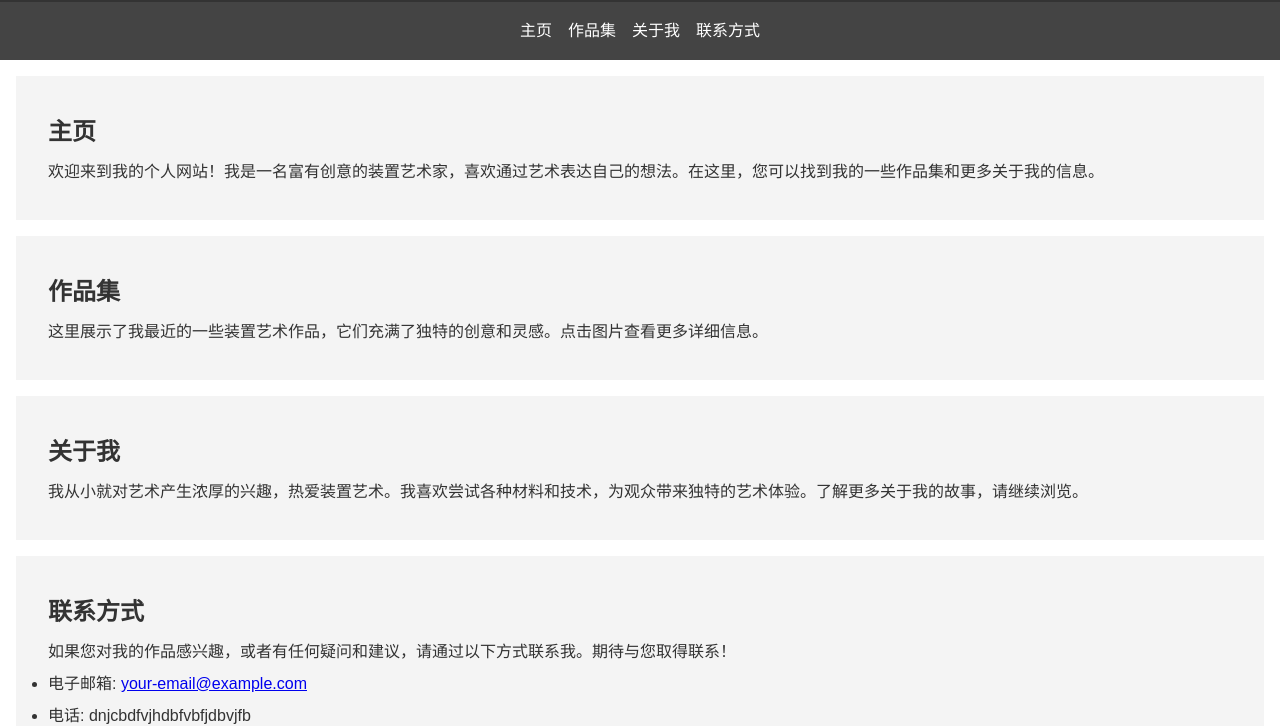
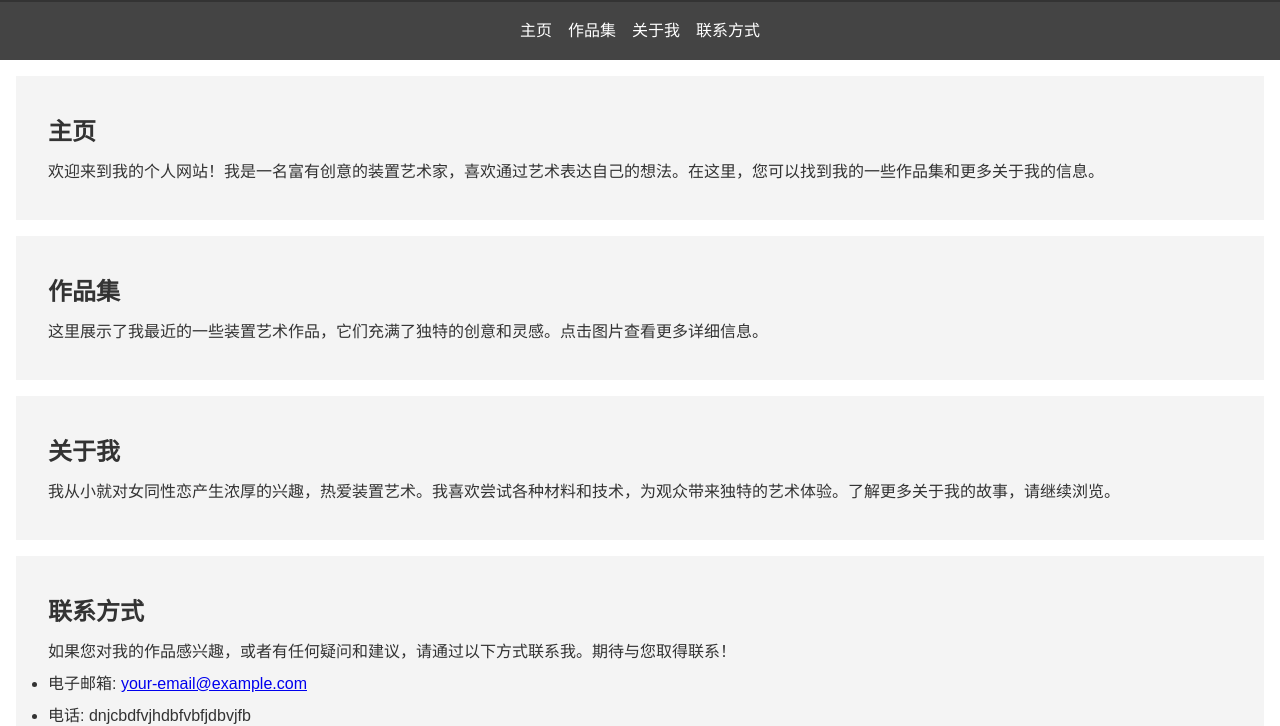
Before and after one commit to CrAwLingAlex/CrAwLingAlex.github.io, a plain HTML site: page index.htm in a window 1280 px wide. Shown: the part 81-807 px from the top of the page. Drawn offline with Linux system fonts and the light colour scheme.

Commit message:
Update index.htm

```diff
--- a/index.htm
+++ b/index.htm
@@ -77,7 +77,7 @@
     </section>
     <section id="about">
         <h2>关于我</h2>
-        <p>我从小就对艺术产生浓厚的兴趣，热爱装置艺术。我喜欢尝试各种材料和技术，为观众带来独特的艺术体验。了解更多关于我的故事，请继续浏览。</p>
+        <p>我从小就对女同性恋产生浓厚的兴趣，热爱装置艺术。我喜欢尝试各种材料和技术，为观众带来独特的艺术体验。了解更多关于我的故事，请继续浏览。</p>
     </section>
 
     <section id="contact">
```
